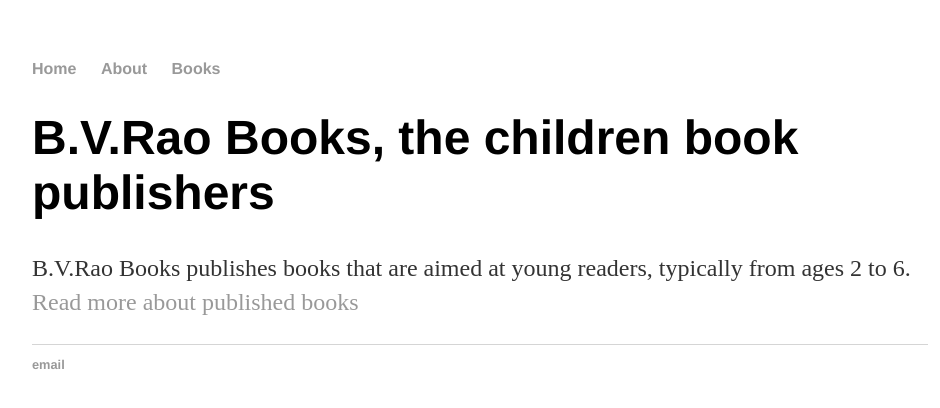
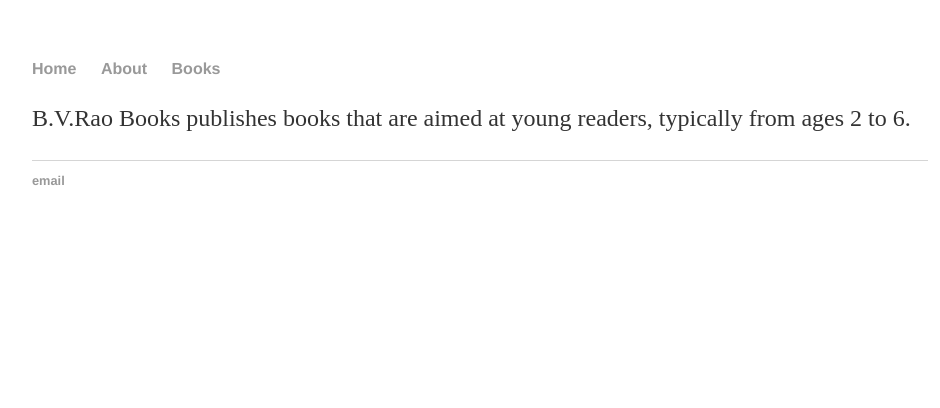
Before and after one commit to bvraobooks/bvraobooks.github.com, a Jekyll site: the page built from about/index.html, in a window 1280 px wide. Shown: the top 408 px of the page, without its empty margins (160-1100 px from the left). Built offline with Jekyll 4.4.1, drawn with Linux system fonts in a browser that asks for light colours.

Commit message:
Update index.html

```diff
--- a/about/index.html
+++ b/about/index.html
@@ -1,8 +1,6 @@
 ---
 layout: default
-title: B.V.Rao Books
+title: About B.V.Rao Books
 ---
-<div class="blurb">
-	<h1>B.V.Rao Books, the children book publishers</h1>
-	<p>B.V.Rao Books publishes books that are aimed at young readers, typically from ages 2 to 6.  <a href="/about">Read more about published books</a></p>
-</div><!-- /.blurb -->
+
+<p>B.V.Rao Books publishes books that are aimed at young readers, typically from ages 2 to 6.</p>
```
